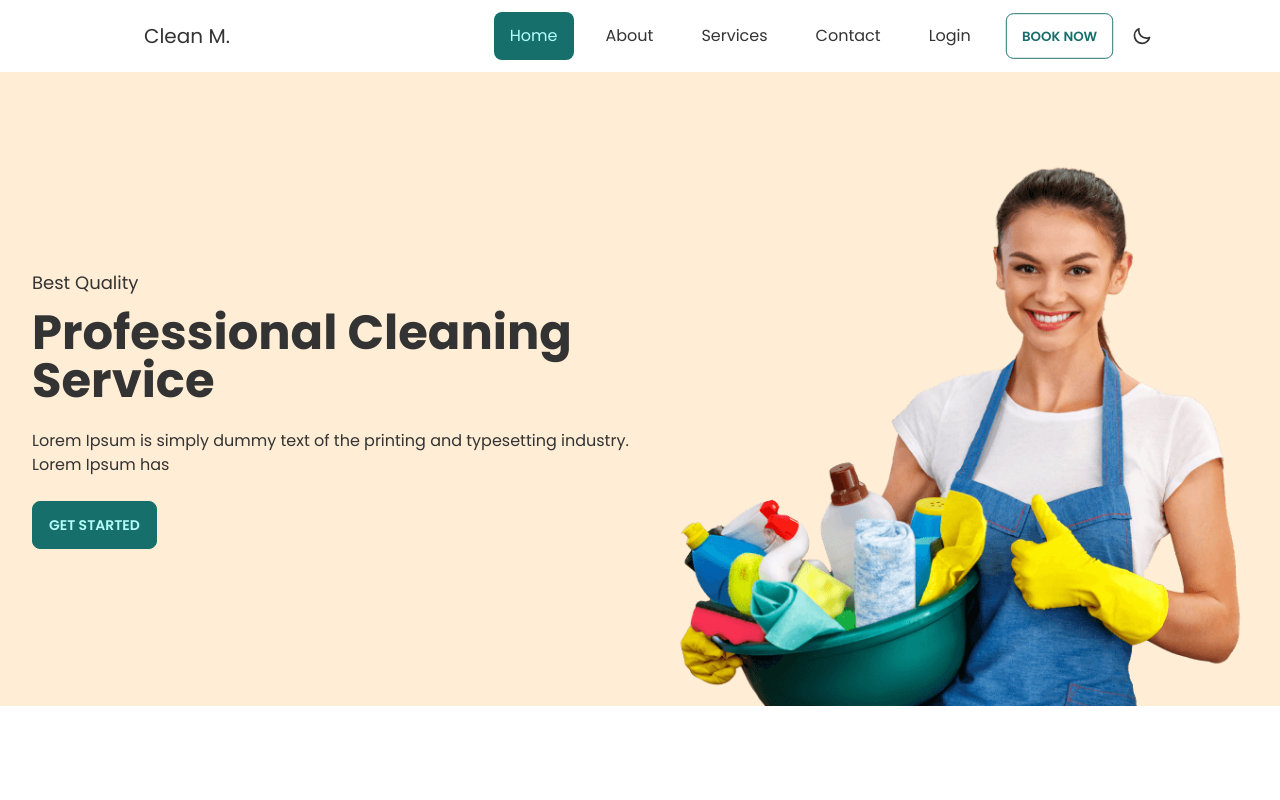
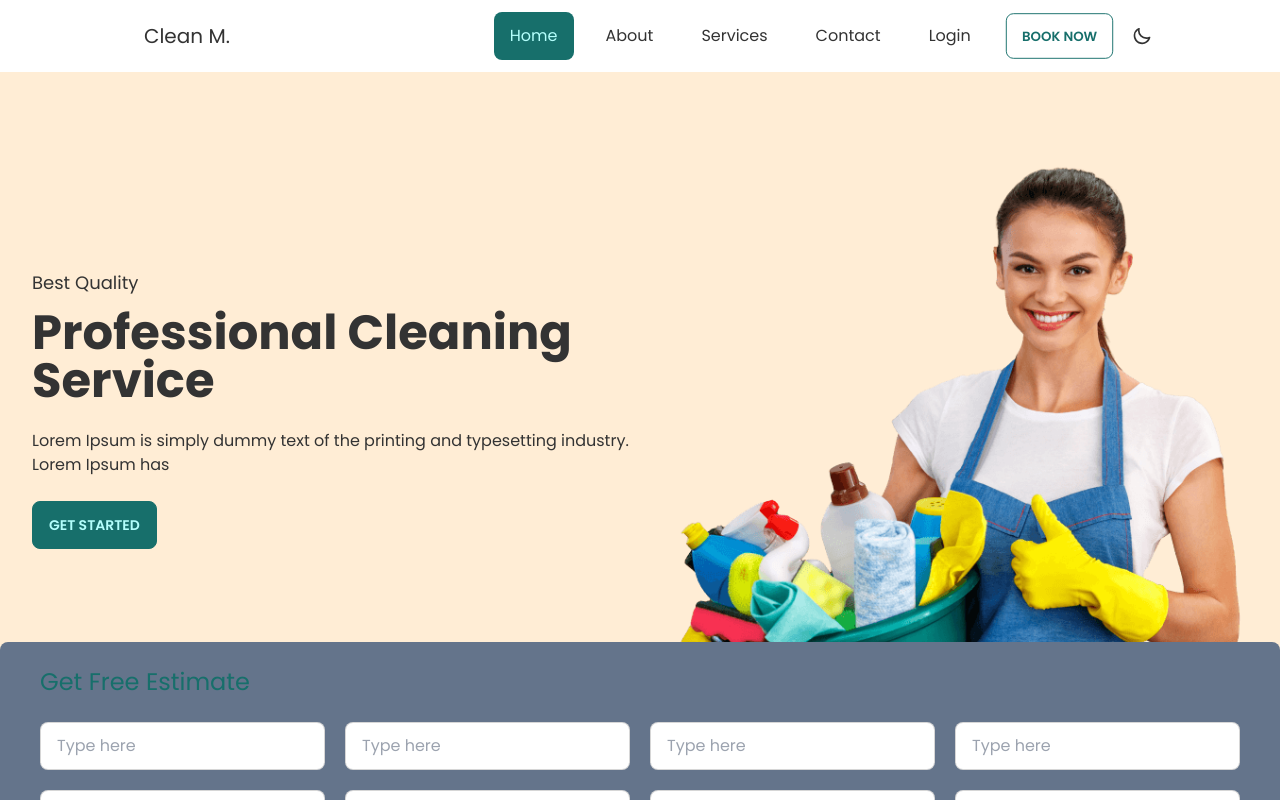
Before and after one commit to Ashik-Mahmud/react-clean-app, a React (Create React App) app: page / in a window 1280 px wide. Built offline with nearby package versions, Linux system fonts and the light colour scheme.

Commit message:
added another page called request qoute form

```diff
--- a/src/Pages/Home/HeroBanner/HeroBanner.jsx
+++ b/src/Pages/Home/HeroBanner/HeroBanner.jsx
@@ -2,11 +2,11 @@ import React from "react";
 import bucketGirl from "../../../Assets/image/bucketgirl.png";
 const HeroBanner = () => {
   return (
-    <div className="hero bg-accent pt-28 overflow-hidden">
+    <div className="hero bg-accent pt-28 overflow-hidden z-20">
       <div className="hero-content  flex-col-reverse lg:flex-row-reverse">
         <img
           src={bucketGirl}
-          className="max-w-sm md:max-w-md lg:max-w-xl rounded-lg mb-[-1rem]"
+          className="max-w-sm md:max-w-md lg:max-w-xl z-0 rounded-lg mb-[-1rem]"
           alt=""
         />
         <div className="lg:w-2/4">
--- a/src/Pages/Home/Home.jsx
+++ b/src/Pages/Home/Home.jsx
@@ -1,10 +1,12 @@
 import React from "react";
 import HeroBanner from "./HeroBanner/HeroBanner";
+import RequestForm from "./RequestForm/RequestForm";
 
 const Home = () => {
   return (
     <section>
       <HeroBanner />
+      <RequestForm />
     </section>
   );
 };
--- /dev/null
+++ b/src/Pages/Home/RequestForm/RequestForm.jsx
@@ -0,0 +1,58 @@
+import React from "react";
+
+const RequestForm = () => {
+  return (
+    <div className="z-20 relative">
+      <div className="container mx-auto bg-slate-500 p-6 px-10 rounded-lg mt-[-4rem]">
+        <h3 className="text-2xl text-primary mb-6">Get Free Estimate</h3>
+        <form>
+          <div className="grid grid-cols-1 md:grid-cols-2 lg:grid-cols-4 gap-5">
+            <input
+              type="text"
+              placeholder="Type here"
+              className="input input-bordered w-full "
+            />
+            <input
+              type="text"
+              placeholder="Type here"
+              className="input input-bordered w-full"
+            />
+            <input
+              type="text"
+              placeholder="Type here"
+              className="input input-bordered w-full"
+            />
+            <input
+              type="text"
+              placeholder="Type here"
+              className="input input-bordered w-full"
+            />
+            <input
+              type="text"
+              placeholder="Type here"
+              className="input input-bordered w-full"
+            />
+            <input
+              type="text"
+              placeholder="Type here"
+              className="input input-bordered w-full"
+            />
+            <input
+              type="text"
+              placeholder="Type here"
+              className="input input-bordered w-full"
+            />
+            <input
+              type="text"
+              placeholder="Type here"
+              className="input input-bordered w-full"
+            />
+          </div>
+          <button className="btn btn-primary mt-4">REQUEST A QUOTE</button>
+        </form>
+      </div>
+    </div>
+  );
+};
+
+export default RequestForm;
```
